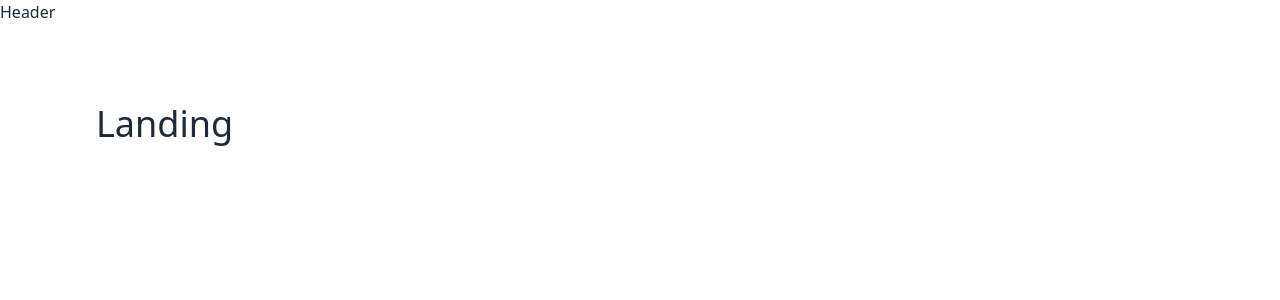
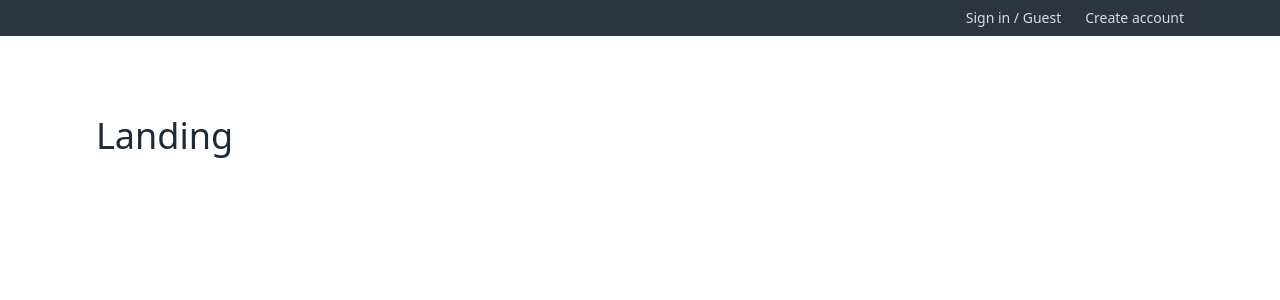
Before and after one commit to Davidcastel26/client-csr, a React (Vite) app: page / in a window 1280 px wide. Shown: the top 300 px of the page. Built offline with nearby package versions, Linux system fonts and the light colour scheme.

Commit message:
Update Header.jsx

```diff
--- a/src/components/Header.jsx
+++ b/src/components/Header.jsx
@@ -1,6 +1,22 @@
+import { Link } from "react-router-dom"
 
 export const Header = () => {
   return (
-    <div>Header</div>
+    <header
+        className="bg-neutral py-2 text-neutral-content"
+    >
+        <div className="align-element flex justify-center sm:justify-end">
+            {/* USER */}
+            {/* LINKS */}
+            <div className="flex gap-x-6 justify-center items-center">
+                <Link to='/login' className="link link-hover text-xs sm:text-sm">
+                    Sign in / Guest
+                </Link>
+                <Link to='/register' className="link link-hover text-xs sm:text-sm">
+                    Create account
+                </Link>
+            </div>
+        </div>
+    </header>
   )
 }
```
